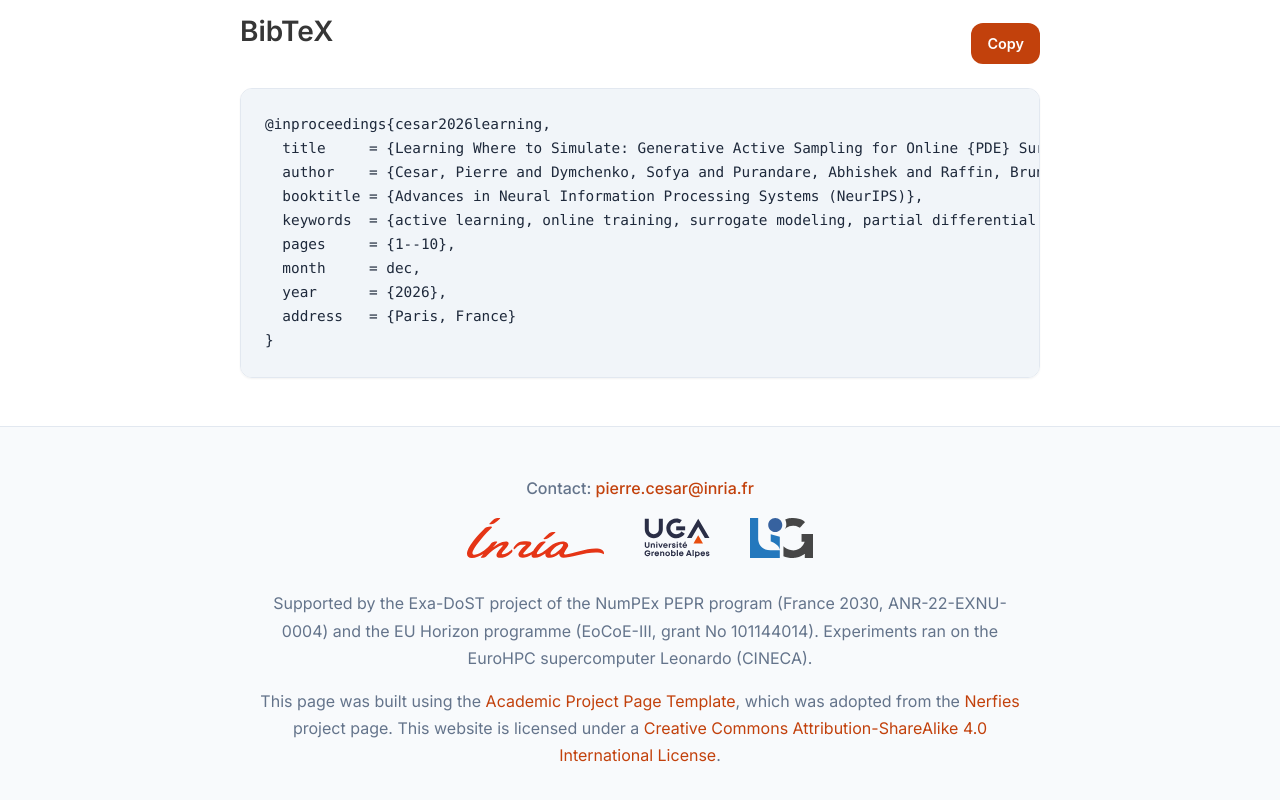
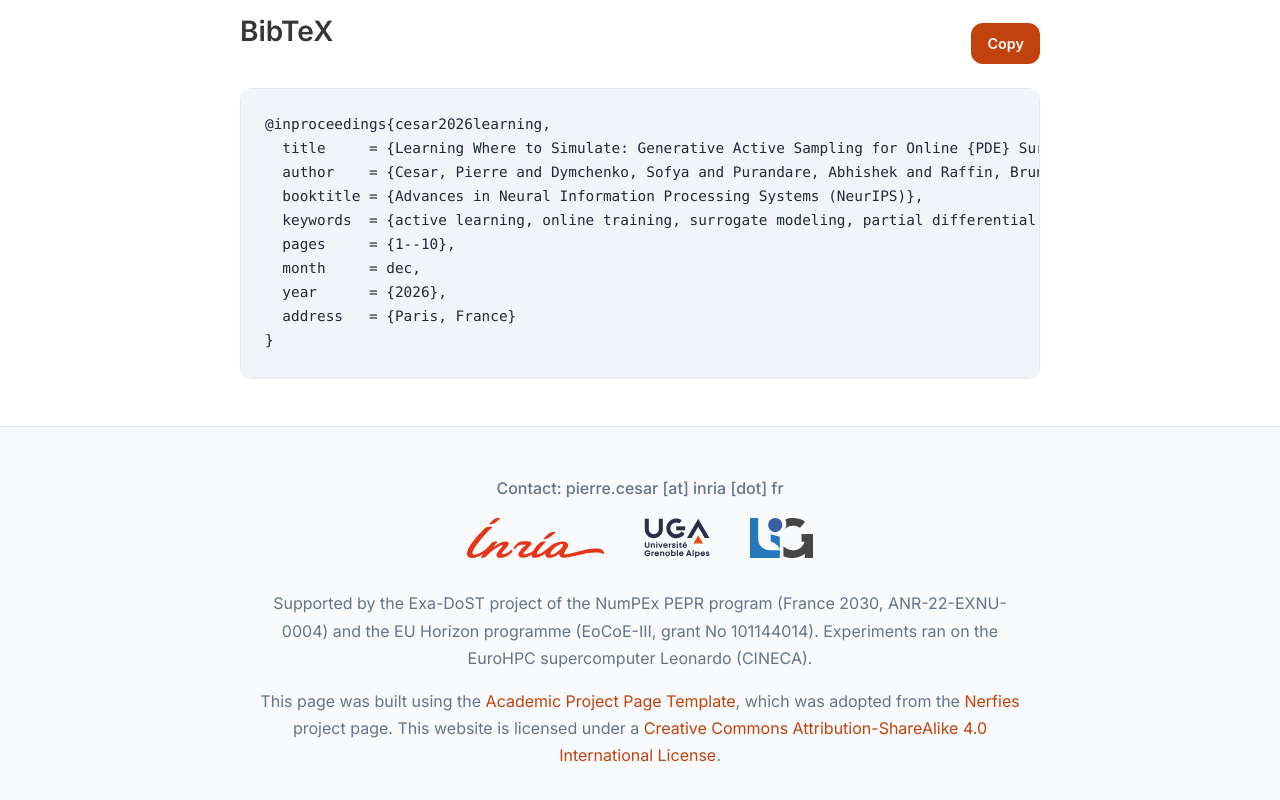
Before and after one commit to melissa-sa/ogas, a plain HTML site: page docs/index.html in a window 1280 px wide. Shown: the part 8378-9178 px from the top of the page. Drawn offline with Linux system fonts and the light colour scheme.

Commit message:
obfuscate contact email address

```diff
--- a/docs/index.html
+++ b/docs/index.html
@@ -436,7 +436,7 @@ uv pip install --no-deps -e . "./melissa[launcher,server,torch]"</code></pre>
       <div class="column is-8">
         <div class="content has-text-centered">
           <p class="footer-contact">
-            Contact: <a href="mailto:pierre.cesar@inria.fr">pierre.cesar@inria.fr</a>
+            Contact: pierre.cesar [at] inria [dot] fr
           </p>
           <div class="footer-logos">
             <a href="https://www.inria.fr" target="_blank" rel="noopener"><img src="assets/logos/inria.svg" alt="Inria"></a>
```
